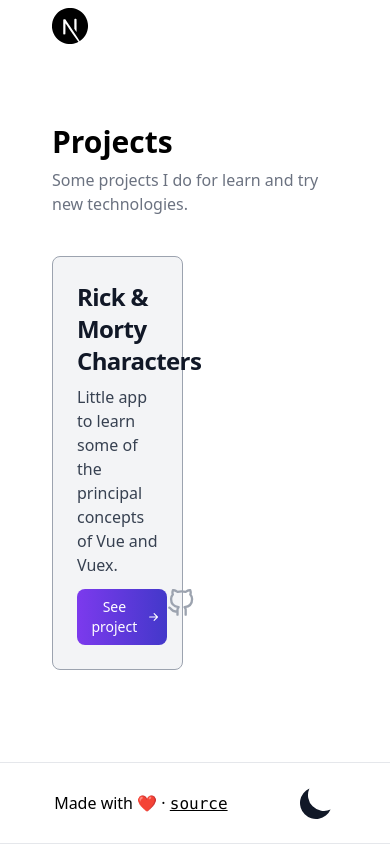
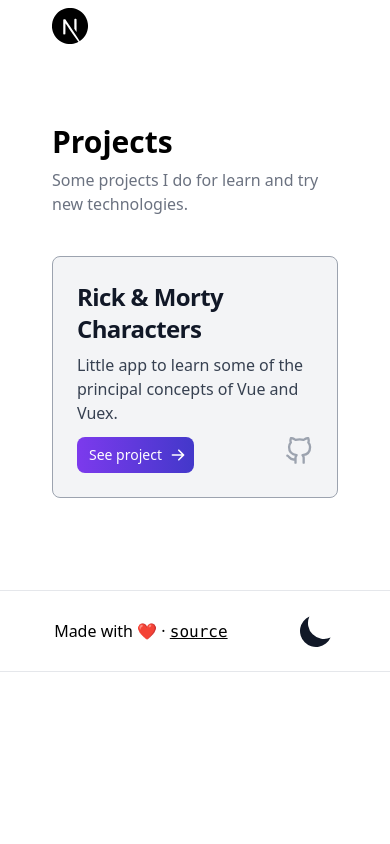
Before and after one commit to ximo14/ximo, a Next.js app: page / in a window 390 px wide. Shown: the part 2056-2900 px from the top of the page. After the commit the page ends 2728 px from the top, so only its background shows below. Built offline with nearby package versions, Linux system fonts and the light colour scheme.

Commit message:
fix: improve responsive on personal projects card

```diff
--- a/components/PersonalProjects/PersonalProjects.tsx
+++ b/components/PersonalProjects/PersonalProjects.tsx
@@ -17,10 +17,10 @@
             <h4 className='text-md mb-10 text-base font-normal text-gray-500 dark:text-gray-400'>
                 Some projects I do for learn and try new technologies.
             </h4>
-            <div className='grid grid-cols-2 gap-6 mb-10'>
+            <div className='grid grid-cols-1 gap-6 md:grid-cols-2 mb-10'>
                 {personalProjects.map(project => {
                     return(
-                        <div className='p-6 max-w-sm bg-gray-100 rounded-lg border border-gray-400 shadow-3xl dark:bg-neutral-800 dark:border-stone-700 transform hover:scale-[1.02] transition-all'
+                        <div className='p-6 max-w-xl md:max-w-sm bg-gray-100 rounded-lg border border-gray-400 shadow-3xl dark:bg-neutral-800 dark:border-stone-700 transform hover:scale-[1.02] transition-all'
                             key={project.name}>
                             <h5 className='mb-2 text-2xl font-bold tracking-tight text-gray-900 dark:text-white'>
                                 {project.name}
```
